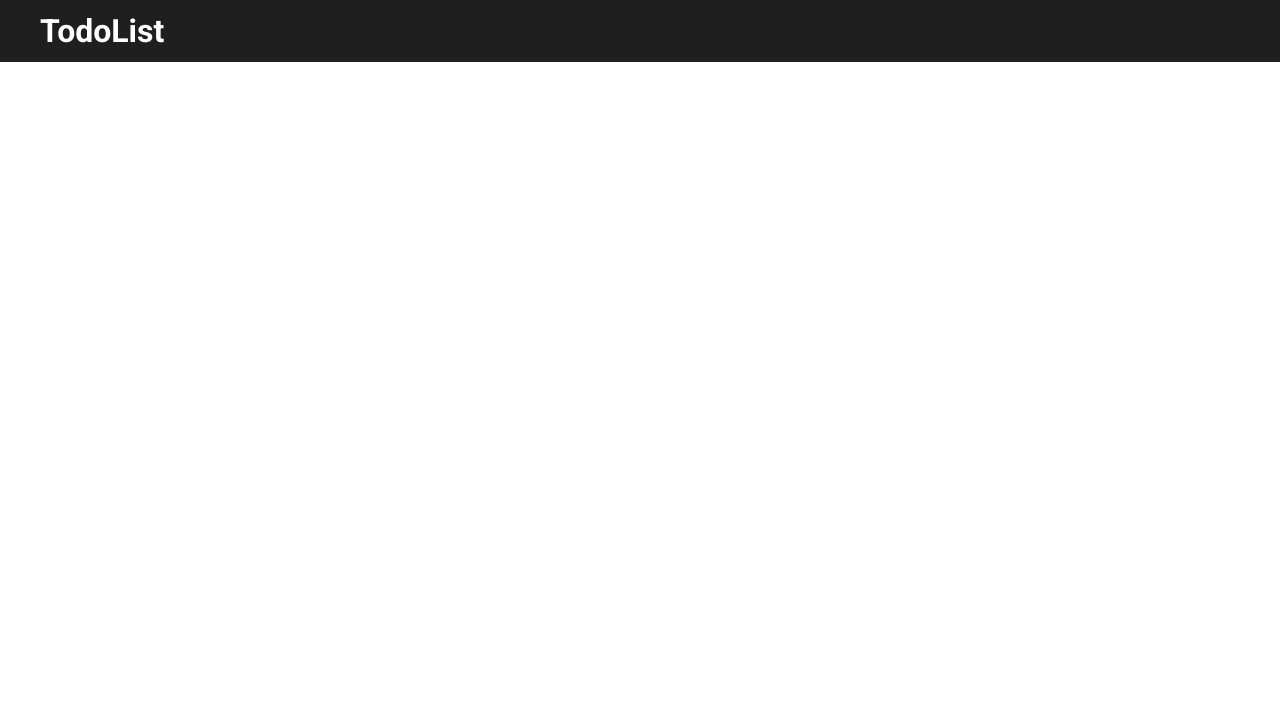
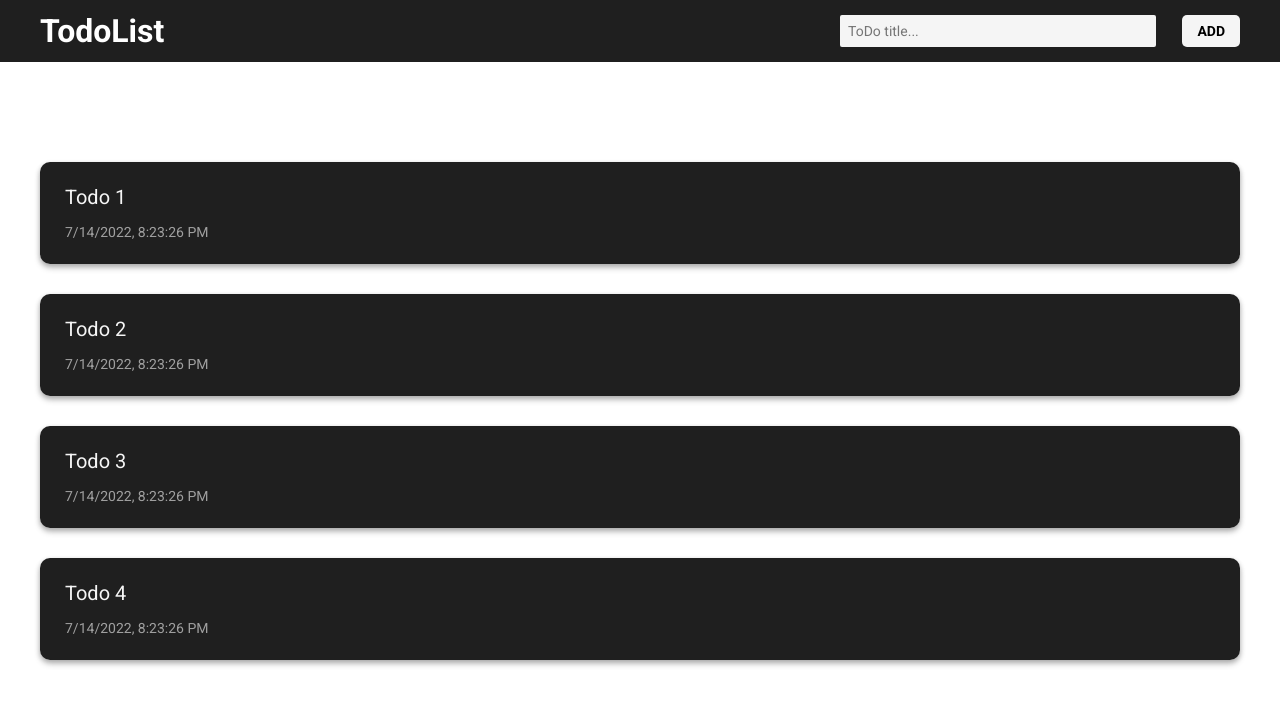
Before and after one commit to posop1/v-todolist, a Vue app: page / in a window 1280 px wide. Shown: the top 704 px of the page. Built offline with nearby package versions, Linux system fonts and the light colour scheme; the HTML template or start-up script is replaced by a standard one.

Commit message:
todolist + todoitem

```diff
--- a/src/App.vue
+++ b/src/App.vue
@@ -1,13 +1,38 @@
 <template>
   <div class="app">
-    <v-header />
+    <v-header>
+      <todo-form  @create='createTodo' />
+    </v-header>
+    <todo-list
+      :todos='todos'
+    />
   </div>
 </template>
 
 <script>
 import vHeader from './components/vHeader';
+import TodoList from '@/components/TodoList'
+import TodoForm from '@/components/TodoForm'
 export default {
-  components: { vHeader },};
+  components: { vHeader, TodoList, TodoForm },
+
+  data() {
+    return {
+      todos: [
+        {id: 1, title: 'Todo 1', time: new Date(Date.now()).toLocaleString()},
+        {id: 2, title: 'Todo 2', time: new Date(Date.now()).toLocaleString()},
+        {id: 3, title: 'Todo 3', time: new Date(Date.now()).toLocaleString()},
+        {id: 4, title: 'Todo 4', time: new Date(Date.now()).toLocaleString()},
+      ]
+    }
+  },
+
+  methods: {
+    createTodo(todo) {
+      this.todos.push(todo)
+    }
+  }
+};
 </script>
 
 <style lang="scss">
--- /dev/null
+++ b/src/components/TodoForm.vue
@@ -0,0 +1,41 @@
+<template>
+  <form @submit.prevent>
+    <my-input v-model="todo.title" placeholder="ToDo title..." />
+    <my-button @click="createTodo"> ADD </my-button>
+  </form>
+</template>
+
+<script>
+import MyButton from "./UI/MyButton";
+import MyInput from "./UI/MyInput";
+export default {
+  components: { MyInput, MyButton },
+  data() {
+    return {
+      todo: {
+        title: "",
+      },
+    };
+  },
+  methods: {
+    createTodo() {
+      this.todo.id = Date.now();
+      this.todo.time = new Date(Date.now()).toLocaleString()
+      this.$emit("create", this.todo);
+      this.todo = {
+        title: "",
+      };
+    },
+  },
+};
+</script>
+
+<style lang="scss" scoped>
+form {
+  display: flex;
+  align-items: center;
+  justify-content: space-between;
+  max-width: 400px;
+  width: 100%;
+}
+</style>
--- /dev/null
+++ b/src/components/TodoItem.vue
@@ -0,0 +1,44 @@
+<template>
+  <div class="Todoitem">
+    <div class="descrip">
+      <span class="title">{{ todo.title }}</span>
+      <span class="time">{{ todo.time }}</span>
+    </div>
+  </div>
+</template>
+
+<script>
+export default {
+    props: {
+        todo: {
+            type: Object
+        }
+    }
+}
+</script>
+
+<style lang="scss" scoped>
+.Todoitem{
+  background: rgba(0, 0, 0, 0.877);
+  color: whitesmoke;
+  margin-bottom: 30px;
+  padding: 25px;
+  border-radius: 10px;
+  box-shadow: 0 2px 5px rgba(0,0,0,0.2), 0 4px 6px rgba(0,0,0,0.2);
+  &:last-child{
+    margin-bottom: 0;
+  }
+}
+.descrip{
+  display: flex;
+  flex-direction: column;
+}
+.title{
+  font-size: 20px;
+  padding-bottom: 18px;
+}
+.time{
+  font-size: 14px;
+  opacity: 0.6;
+}
+</style>
--- /dev/null
+++ b/src/components/TodoList.vue
@@ -0,0 +1,27 @@
+<template>
+  <div class="TodoList">
+    <div class="container inner">
+        <todo-item :key="todo.id" v-for="todo in todos" :todo='todo'/>
+    </div>
+  </div>
+</template>
+
+<script>
+import TodoItem from './TodoItem.vue'
+export default {
+  components: { TodoItem },
+
+  props: {
+    todos: {
+        type: Array
+    }
+  }
+}
+</script>
+
+<style lang="scss" scoped>
+.TodoList{
+  margin-top: 100px;
+}
+
+</style>
--- /dev/null
+++ b/src/components/UI/MyButton.vue
@@ -0,0 +1,30 @@
+<template>
+  <button class="btn">
+    <slot></slot>
+  </button>
+</template>
+
+<script>
+export default {
+    name: 'my-button'
+}
+</script>
+
+<style lang="scss" scoped>
+.btn{
+    padding: 8px 15px;
+    border: none;
+    outline: none;
+    font-size: 14px;
+    font-family: "Roboto", sans-serif;
+    background: whitesmoke;
+    font-weight: bold;
+    cursor: pointer;
+    border-radius: 5px;
+    transition: 0.2s ease-in-out;
+    &:hover{
+        background: rgba(245, 245, 245, 0.123);
+        color: whitesmoke;
+    }
+}
+</style>
--- /dev/null
+++ b/src/components/UI/MyInput.vue
@@ -0,0 +1,36 @@
+<template>
+  <input
+    type="text"
+    :value="modelValue"
+    @input="updateInput"
+    class="input"
+  />
+</template>
+
+<script>
+export default {
+    name: 'my-input',
+    props: {
+        modelValue: [String, Number]
+    },
+
+    methods: {
+        updateInput(event) {
+            this.$emit('update:modelValue', event.target.value)
+        }
+    }
+}
+</script>
+
+<style lang="scss" scoped>
+.input {
+  width: 300px;
+  outline: none;
+  border: none;
+  padding: 8px;
+  font-size: 14px;
+  background: whitesmoke;
+  font-family: "Roboto", sans-serif;
+  border-radius: 2px;
+}
+</style>
--- a/src/components/UI/index.js
+++ b/src/components/UI/index.js
@@ -1 +1,4 @@
-export default [];
+import MyInput from '@/components/UI/MyInput';
+import MyButton from '@/components/UI/MyButton';
+
+export default [MyInput, MyButton];
--- a/src/components/vHeader.vue
+++ b/src/components/vHeader.vue
@@ -1,14 +1,21 @@
 <template>
   <div class="header">
-    <div class="container">
+    <div class="container inner">
         <h1>TodoList</h1>
+        <slot></slot>
     </div>
   </div>
 </template>
 
 <script>
+
 export default {
 
+  props: {
+    todos: {
+      type: Array,
+    }
+  },
 }
 </script>
 
@@ -18,8 +25,13 @@ export default {
   background: rgba(0, 0, 0, 0.877);
   padding: 15px 0;
 }
-  h1{
-    font-size: 32px;
-    color: white;
-  }
+.inner{
+  display: flex;
+  justify-content: space-between;
+  align-items: center;
+}
+h1{
+  font-size: 32px;
+  color: white;
+}
 </style>
```
